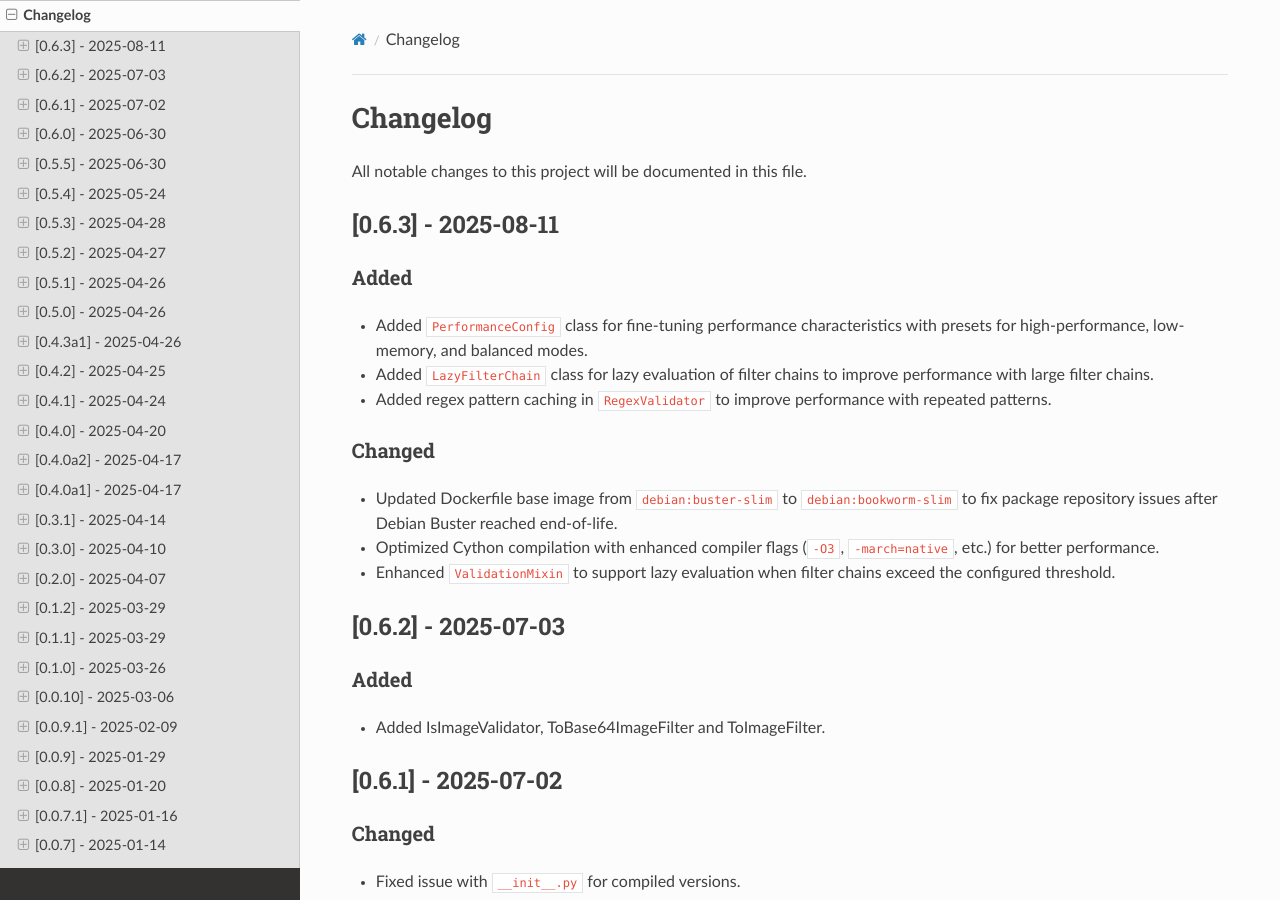
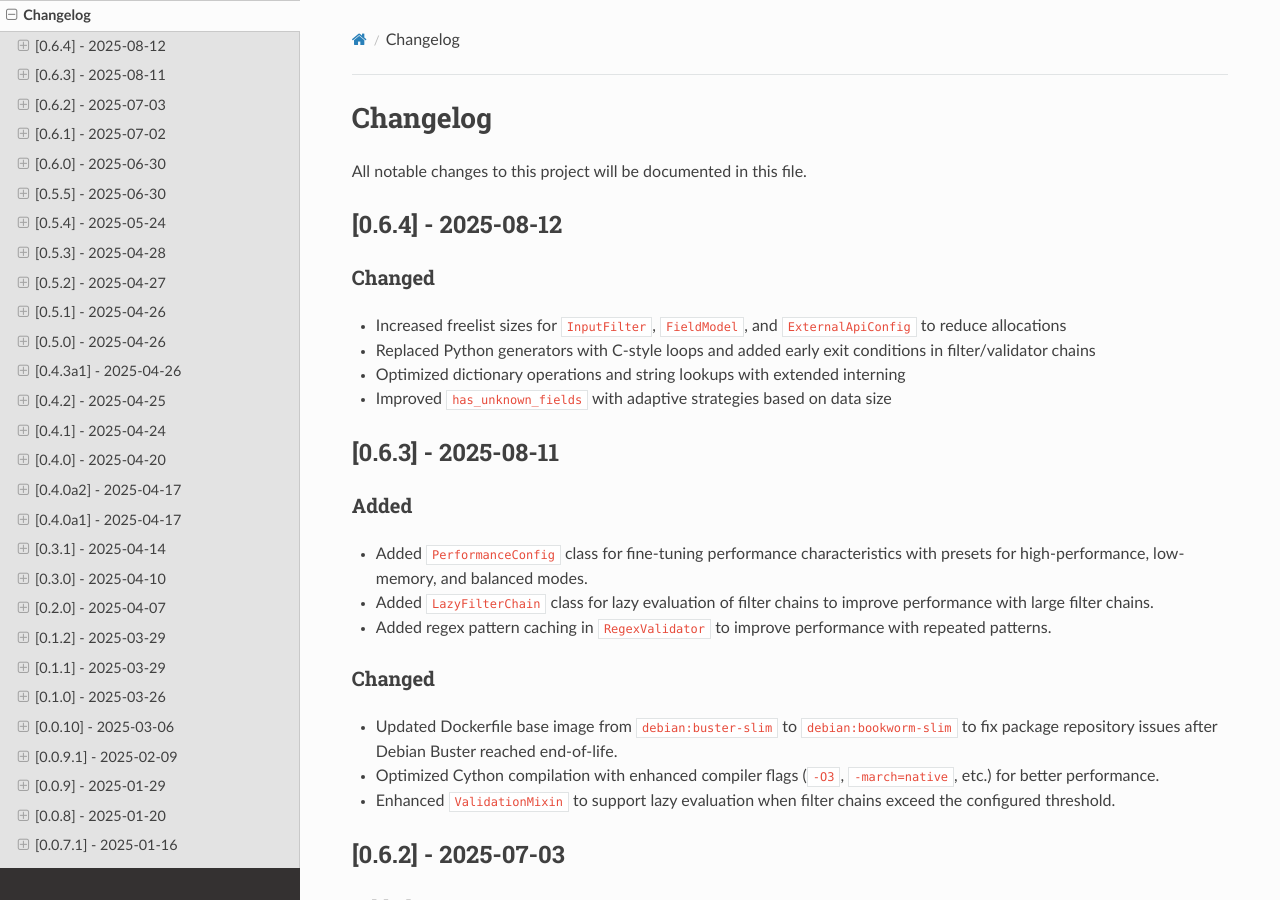
Before and after one commit to LeanderCS/flask-inputfilter, a Sphinx documentation site: the page built from docs/source/changelog.rst, in a window 1280 px wide and 900 px high. Built offline with Sphinx 7.4.7 and the Read the Docs theme 3.1.0, drawn with Linux system fonts in a browser that asks for light colours.

Commit message:
Update cython to optimize for larger objects

```diff
--- a/docs/source/changelog.rst
+++ b/docs/source/changelog.rst
@@ -2,6 +2,17 @@ Changelog
 =========
 
 All notable changes to this project will be documented in this file.
+
+[0.6.4] - 2025-08-12
+--------------------
+
+Changed
+^^^^^^^
+- Increased freelist sizes for ``InputFilter``, ``FieldModel``, and ``ExternalApiConfig`` to reduce allocations
+- Replaced Python generators with C-style loops and added early exit conditions in filter/validator chains
+- Optimized dictionary operations and string lookups with extended interning
+- Improved ``has_unknown_fields`` with adaptive strategies based on data size
+
 
 [0.6.3] - 2025-08-11
 --------------------
--- a/pyproject.toml
+++ b/pyproject.toml
@@ -4,7 +4,7 @@ build-backend = "setuptools.build_meta"
 
 [project]
 name = "flask_inputfilter"
-version = "0.6.3"
+version = "0.6.4"
 description = "A library to easily filter and validate input data in Flask applications"
 readme = "README.md"
 keywords = [
```
Also changed, not shown: 9 other files.
